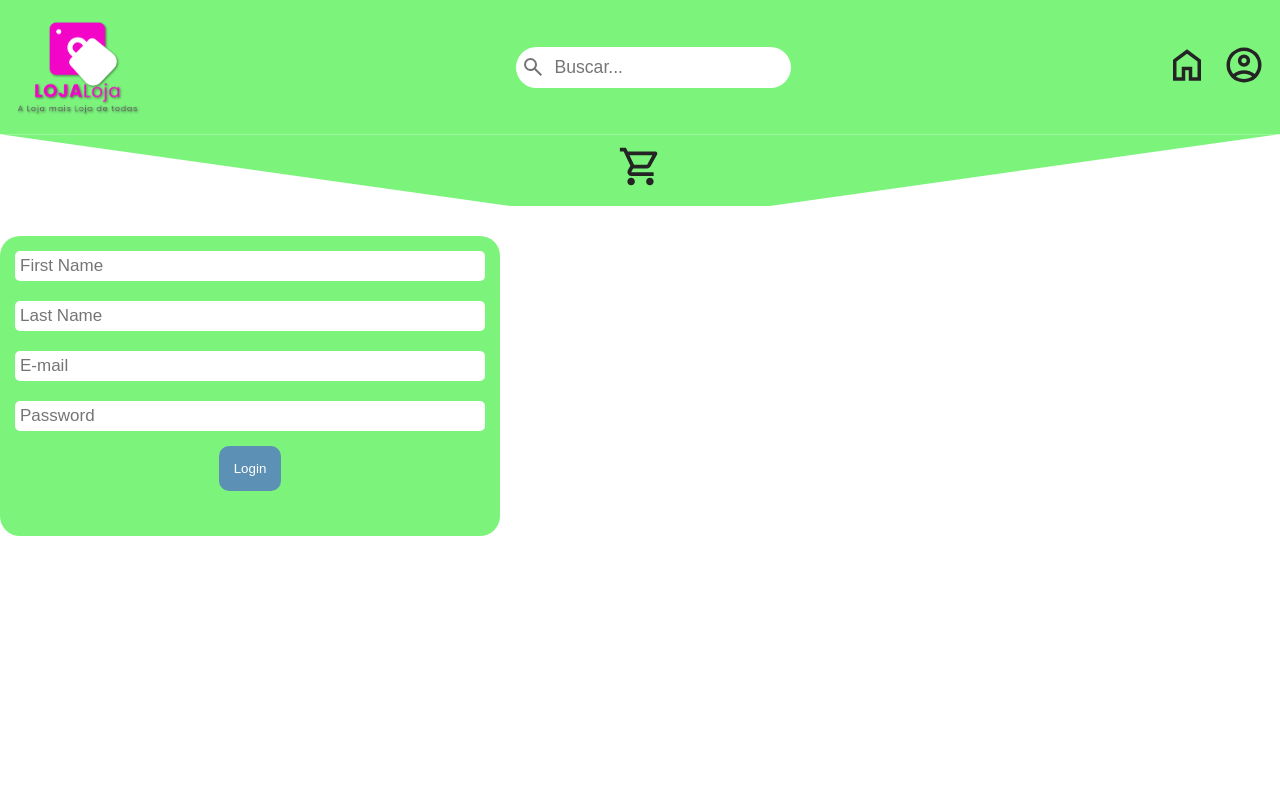
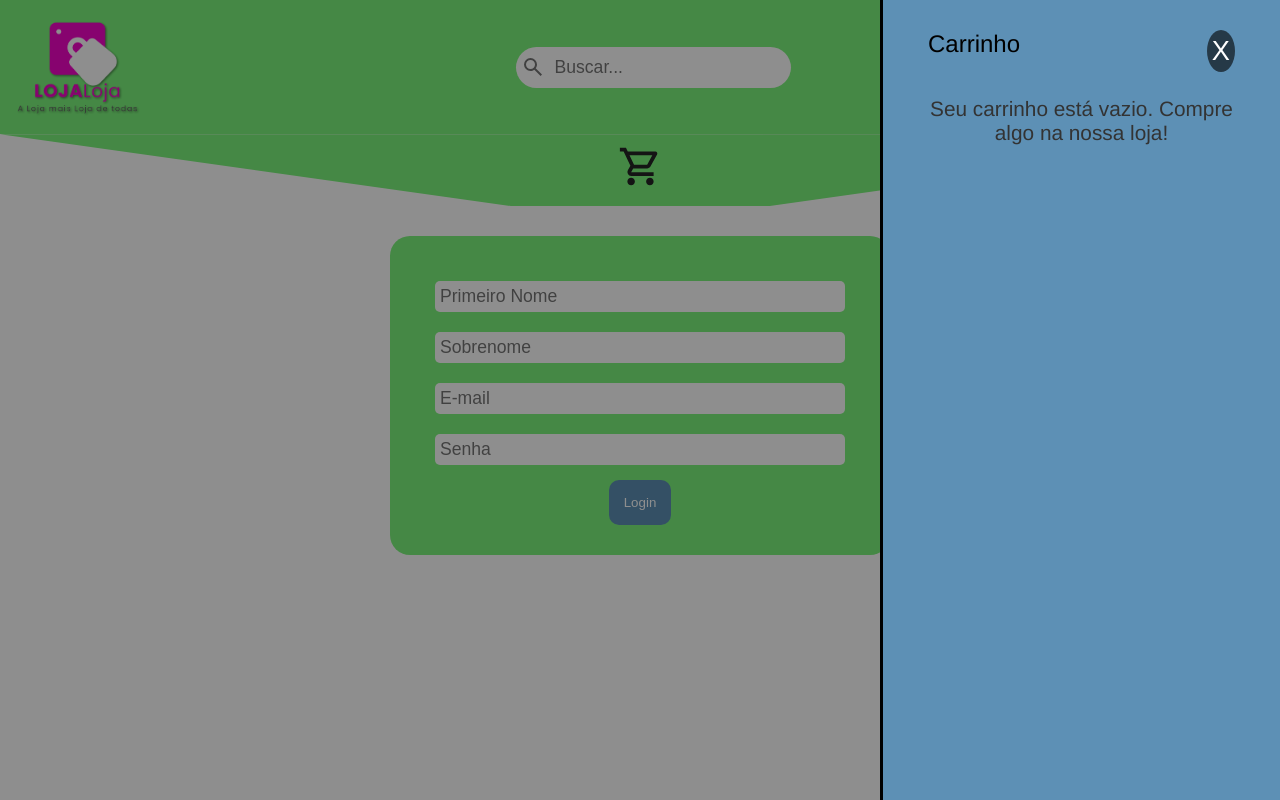
Before and after one commit to bruno08nunes/loja-loja, a plain HTML site: page pages/form-account.html in a window 1280 px wide. Both pictures are taken after a click on the button 640 px from the left and 168 px from the top of the page. Drawn offline with Linux system fonts and the light colour scheme; files that its build step writes are made by us from their sources; a web font is replaced by a local one.

Commit message:
Formulário aprimorado

```diff
--- a/pages/form-account.html
+++ b/pages/form-account.html
@@ -33,16 +33,26 @@
 
     <main class="main-login">
         <div class="login">
-            <div class="div-input-login">
-                <input type="text" class="first-name-login" placeholder="First Name">
-                <input type="text" class="last-name-login" placeholder="Last Name">
-                <input type="text" class="email-login" placeholder="E-mail">
-                <input type="password" class="password-login" placeholder="Password">
-            </div>
-            <div class="div-button-login">
-                <button class="button-login" type="submit">Login</button>
-            </div>
+            <form>
+                <div class="div-input-login">
+                    <input type="text" placeholder="Primeiro Nome" id="primeiro-nome" name="primeiro-nome" autocomplete="name">
+                    <input type="text" placeholder="Sobrenome" id="sobrenome" name="sobrenome" autocomplete="family-name">
+                    <input type="email" placeholder="E-mail" id="email" name="email" autocomplete="email">
+                    <input type="password" placeholder="Senha" id="senha" name="senha" autocomplete="new-password">
+                </div>
+                <div class="div-button-login">
+                    <button class="button-login" type="submit">Login</button>
+                </div>
+            </form>
         </div>
     </main>
+
+    <div class="backdrop"></div>
+    <aside class="sidebar-carrinho">
+        <div class="titulo-carrinho">
+            <h2 class="h2-carrinho">Carrinho</h2>
+            <button class="fecharCarrinho">X</button>
+        </div>
+    </aside>
 </body>
 </html>
--- a/script.js
+++ b/script.js
@@ -26,10 +26,10 @@ fetch("db.json")
             for (let i = 0; i < 4; i++) {
                 criarProduto(dados[i])
             }
-            botaoToggleCarrinho.addEventListener("click", (e) => {
-                atualizarCarrinho(dados);
-                sidebarCarrinho.classList.toggle("open");
-                backdrop.classList.toggle("open");
-            })
         }
+        botaoToggleCarrinho.addEventListener("click", (e) => {
+            atualizarCarrinho(dados);
+            sidebarCarrinho.classList.toggle("open");
+            backdrop.classList.toggle("open");
+        })
     })
--- a/style.css
+++ b/style.css
@@ -251,7 +251,7 @@
 .nome-produto {
     text-align: center;
     color: white;
-    background-color: rgba(0, 0, 0, 0.685);
+    background-color: color-mix(in srgb, var(--rosa-escuro), rgba(255, 255, 255, 0.603) 30%);
     align-items: center;
 
     grid-column: 1 / 2;
@@ -419,19 +419,19 @@ button.adicionado-ao-carrinho {
     text-align: center;
 }
 
-// Login
+/* Login */
 .main-login {
     display: flex;
     justify-content: center;
+    padding: 30px;
 }
 
 .login {
-    margin-top: 30px;
-    width: 500px;
+    max-width: 500px;
+    width: 100%;
     border-radius: 20px;
-    border: none;
-    height: 300px;
     background-color: var(--verde);
+    padding: 30px;
 }
 
 .div-input-login {
@@ -440,14 +440,14 @@ button.adicionado-ao-carrinho {
     display: flex;
     flex-direction: column;
     gap: 20px;
-    width: 500px;
+    width: 100%;
     justify-content: center;
 }
 
 input {
     border: none;
     border-radius: 5px;
-    font-size: 17px;
+    font-size: 1.1em;
     padding: 5px;
 }
 
```
